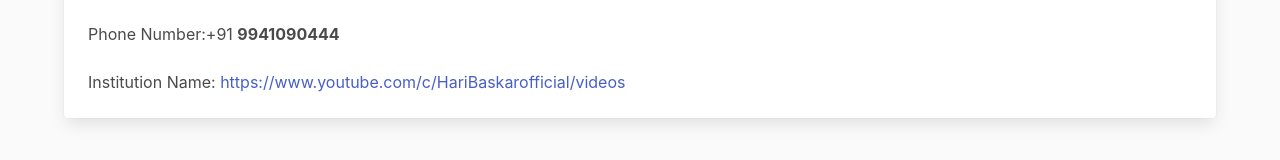
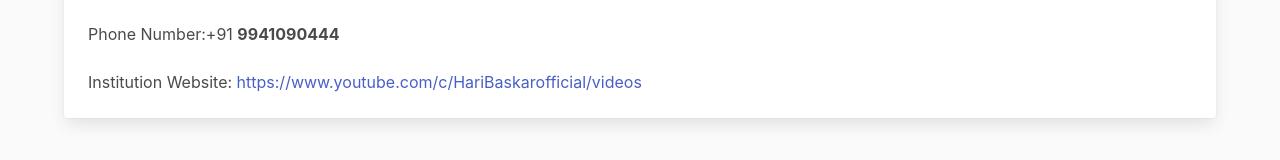
Before and after one commit to smartclash/SIH-Frontend, a Next.js app: page /admin/institution/view in a window 1280 px wide. Shown: the part 454-614 px from the top of the page. Built offline with nearby package versions, Linux system fonts and the light colour scheme.

Commit message:
minor change

```diff
--- a/components/Forms/ViewForm.tsx
+++ b/components/Forms/ViewForm.tsx
@@ -25,7 +25,7 @@
             </div>
             <div className='column'>
                 <Link href={props.website}>
-                    <p className='is-bold'>Institution Name: <a>{ props.website}</a></p>
+                    <p className='is-bold'>Institution Website: <a>{ props.website}</a></p>
                 </Link>
             </div>
         </div>
```
